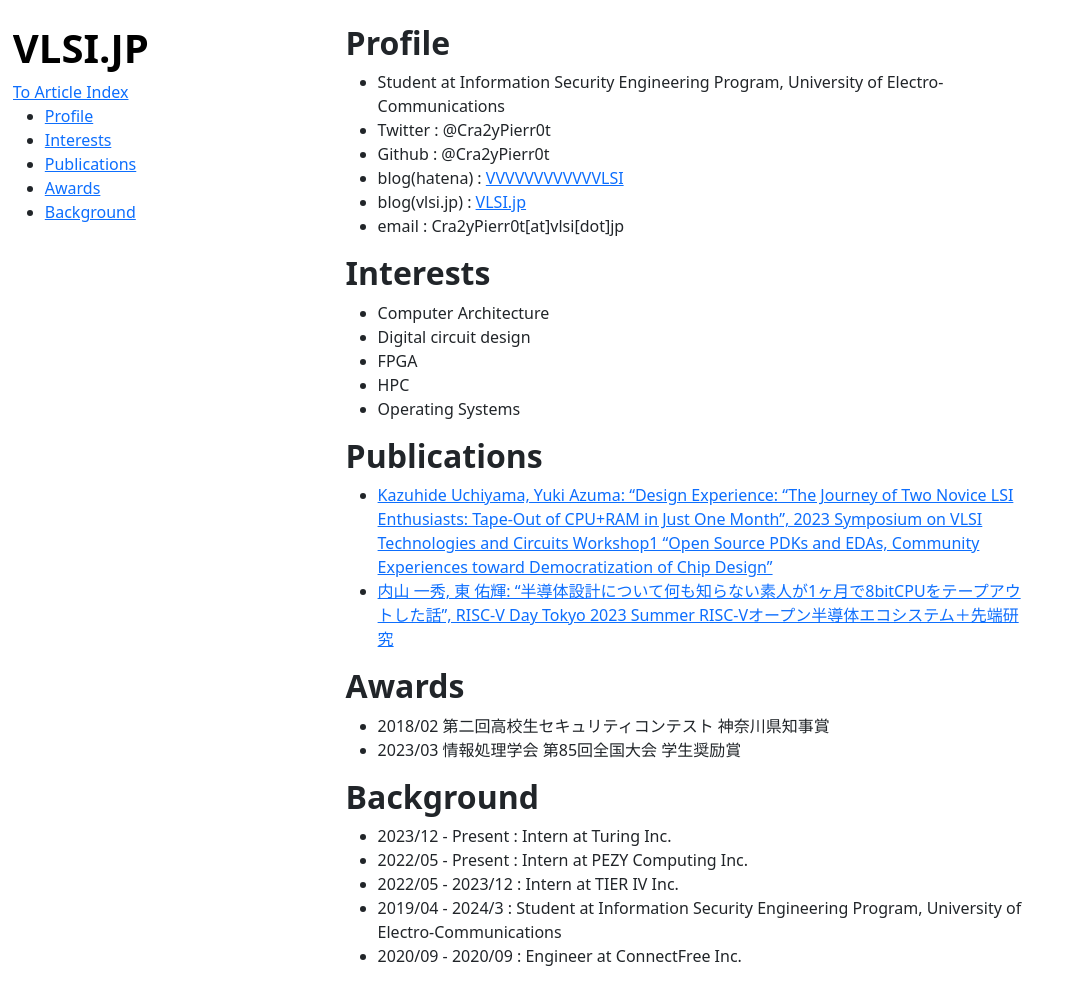
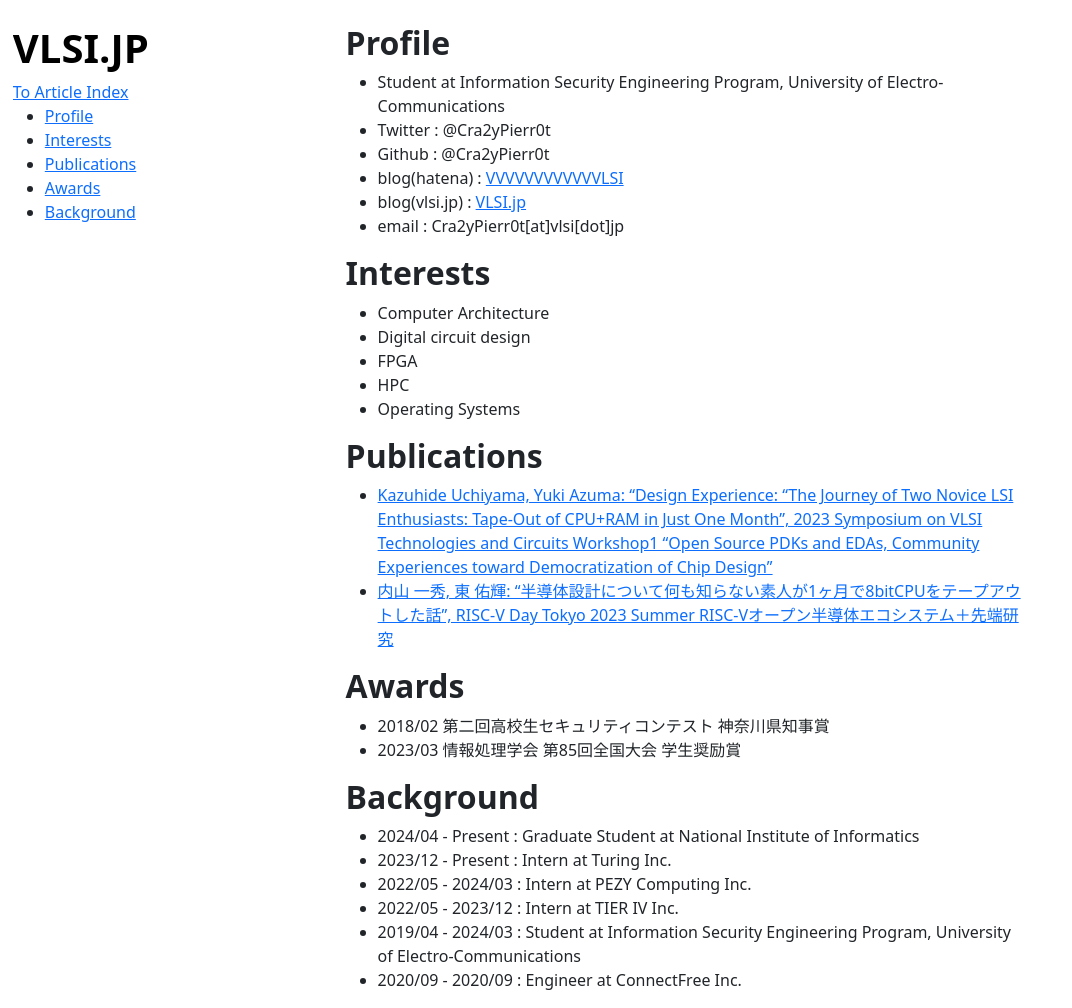
Before and after one commit to VLSI-JP/VLSI-JP.github.io, a Jekyll site: the page built from about_Cra2yPierr0t.md, in a window 1280 px wide and 1008 px high. Shown: the whole window, without its empty margins (0-1072 px from the left). Built offline with Jekyll 4.4.1, drawn with Linux system fonts in a browser that asks for light colours.

Commit message:
Update about_Cra2yPierr0t.md

```diff
--- a/about_Cra2yPierr0t.md
+++ b/about_Cra2yPierr0t.md
@@ -28,8 +28,9 @@ title: About Cra2yPierr0t
 - 2023/03 情報処理学会 第85回全国大会 学生奨励賞
 
 ## Background
+- 2024/04 - Present : Graduate Student at National Institute of Informatics
 - 2023/12 - Present : Intern at Turing  Inc.
-- 2022/05 - Present : Intern at PEZY Computing Inc.
+- 2022/05 - 2024/03 : Intern at PEZY Computing Inc.
 - 2022/05 - 2023/12 : Intern at TIER IV  Inc.
-- 2019/04 - 2024/3 : Student at Information Security Engineering Program, University of Electro-Communications
+- 2019/04 - 2024/03 : Student at Information Security Engineering Program, University of Electro-Communications
 - 2020/09 - 2020/09 : Engineer at ConnectFree Inc.
```
